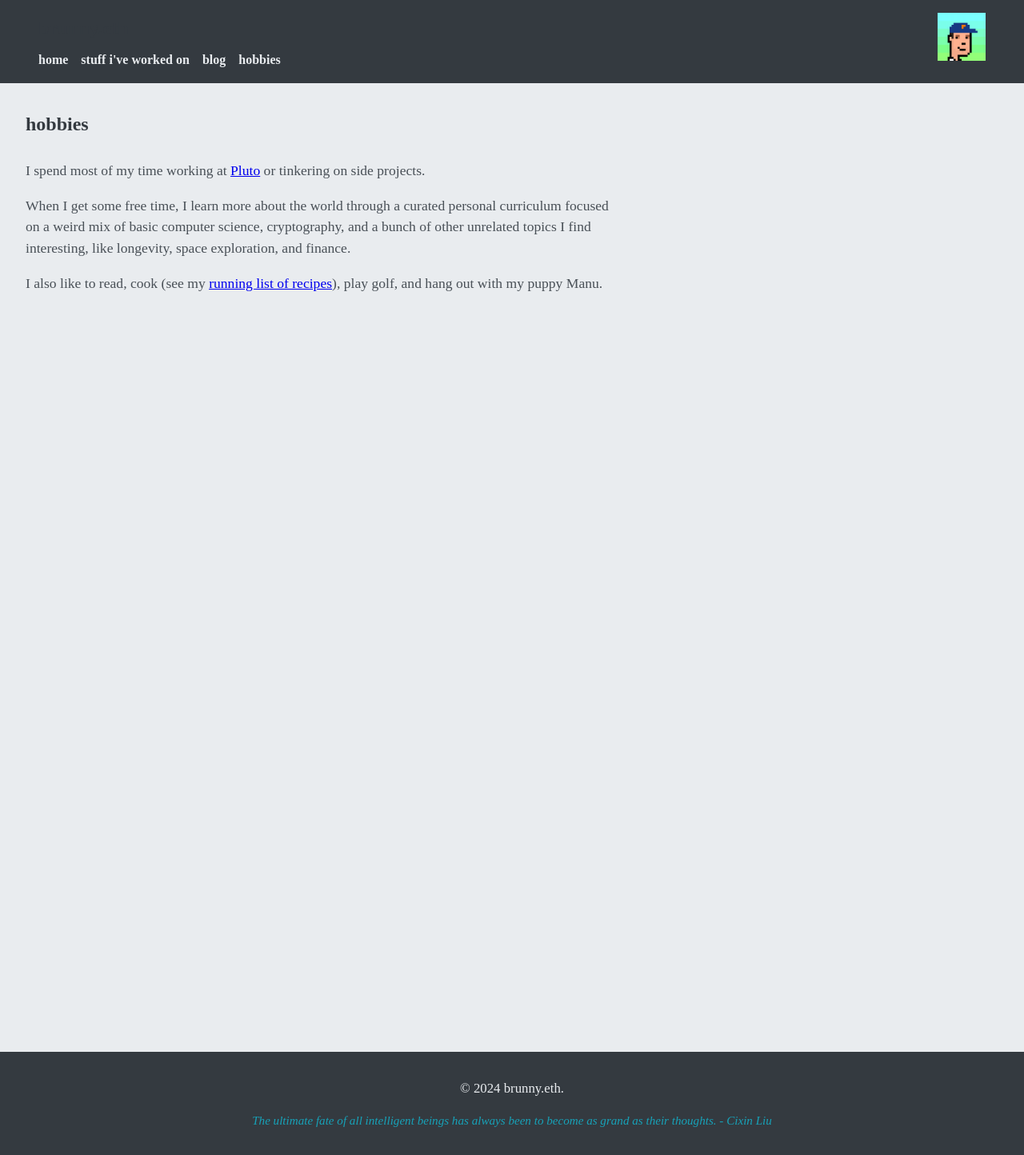
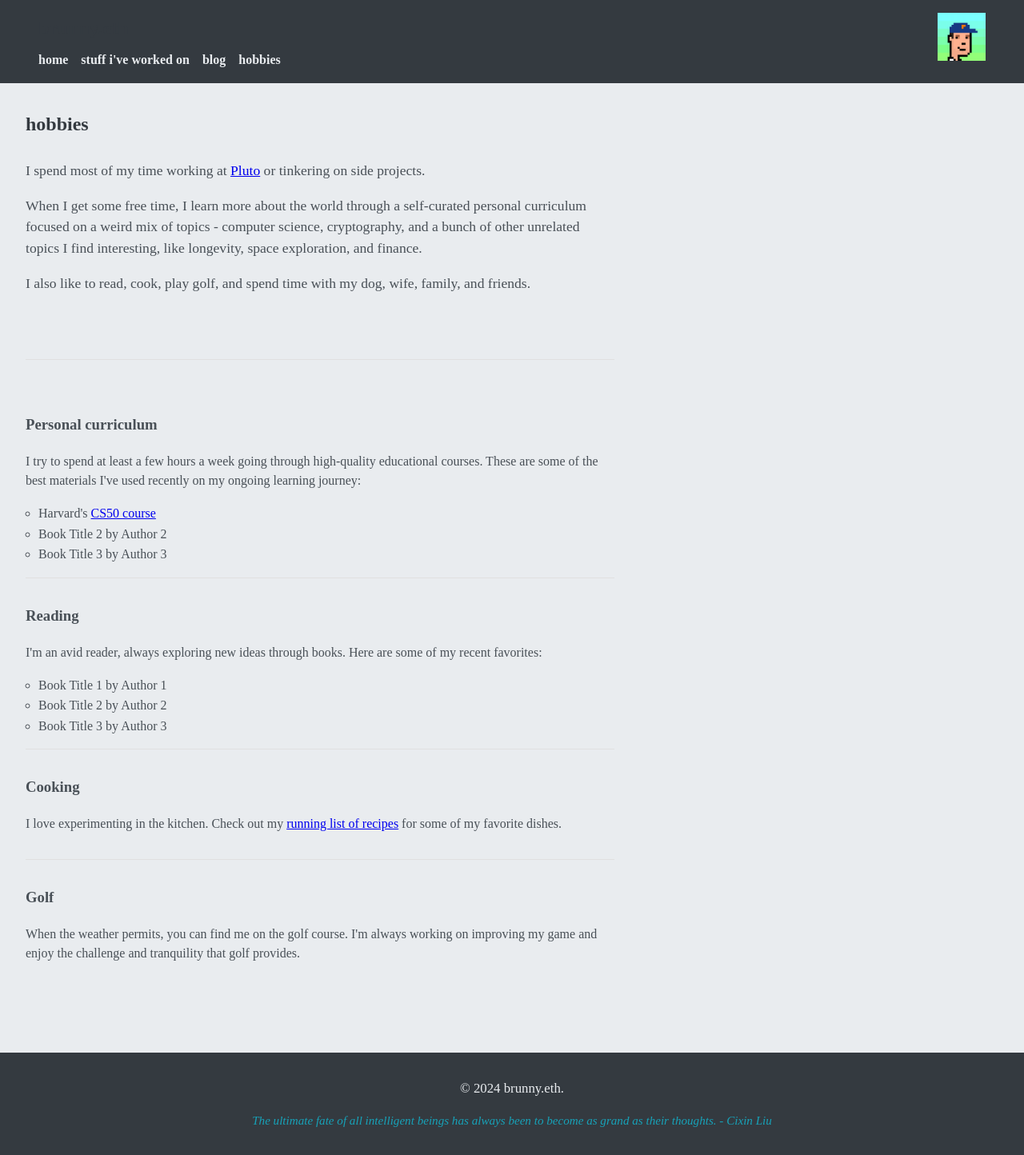
Before and after one commit to brunny-eth/personal-website-project, a Jekyll site: the page built from hobbies.md, in a window 1280 px wide. Shown: the whole page at 80% size. Built offline with Jekyll 4.4.1, drawn with Linux system fonts in a browser that asks for light colours; some web fonts are replaced.

Commit message:
made changes to blog page and hobbies page, changed some styling stuff, Claude unhelpful

```diff
--- a/_posts/2024-04-26-zk-for-the-uninitiated-developer.markdown
+++ b/_posts/2024-04-26-zk-for-the-uninitiated-developer.markdown
@@ -2,7 +2,7 @@
 layout: post
 title: "ZK For the Uninitiated Developer"
 date: 2024-04-26 12:00:00 -0400
-categories: [tech, ethereum, startups]
+categories: [tech, ethereum, startups, open-source]
 ---
 
 *(This post was originally featured on [the Pluto website](https://pluto.xyz/blog/zk-for-the-uninitiated-developer))*
--- a/assets/main.scss
+++ b/assets/main.scss
@@ -159,3 +159,56 @@ footer .quote {
   color: var(--accent-color);
   margin-bottom: 0.5rem;
 }
+
+
+.featured-hobby {
+  background-color: rgba(23, 162, 184, 0.1);
+  border-left: 4px solid var(--accent-color);
+  padding: 1rem;
+  margin-bottom: 2rem;
+}
+
+.book-recommendation {
+  display: flex;
+  align-items: start;
+}
+
+.book-recommendation img {
+  width: 100px;
+  margin-right: 1rem;
+}
+
+.book-details h4 {
+  margin: 0;
+}
+
+.book-details .author {
+  font-style: italic;
+  color: var(--accent-color);
+}
+
+.hobby-list {
+  list-style-type: none;
+  padding: 0;
+}
+
+.hobby-item {
+  margin-bottom: 2rem;
+  border-bottom: 1px solid #e0e0e0;
+  padding-bottom: 1rem;
+}
+
+.hobby-item:last-child {
+  border-bottom: none;
+}
+
+.book-list {
+  padding-left: 1rem;
+}
+
+.divider {
+  border: 0;
+  height: 1px;
+  background-color: #e0e0e0;
+  margin: 2rem 0;
+}
--- a/hobbies.md
+++ b/hobbies.md
@@ -7,6 +7,37 @@ title: hobbies
 
 <div class="page-intro">
     <p>I spend most of my time working at <a href="https://pluto.xyz/">Pluto</a> or tinkering on side projects.</p>
-    <p>When I get some free time, I learn more about the world through a curated personal curriculum focused on a weird mix of basic computer science, cryptography, and a bunch of other unrelated topics I find interesting, like longevity, space exploration, and finance.</p>
-    <p>I also like to read, cook (see my <a href="https://faint-smile-2e4.notion.site/Recipes-08b512690f054e58a760e17305632620">running list of recipes</a>), play golf, and hang out with my puppy Manu.</p>
+    <p>When I get some free time, I learn more about the world through a self-curated personal curriculum focused on a weird mix of topics - computer science, cryptography, and a bunch of other unrelated topics I find interesting, like longevity, space exploration, and finance.</p>
+    <p>I also like to read, cook, play golf, and spend time with my dog, wife, family, and friends.</p>
 </div>
+
+<hr class="divider">
+
+<ul class="hobby-list">
+   <li class="hobby-item">
+    <h3>Personal curriculum</h3>
+    <p>I try to spend at least a few hours a week going through high-quality educational courses. These are some of the best materials I've used recently on my ongoing learning journey:</p>
+    <ul class="book-list">
+      <li>Harvard's <a href="https://www.youtube.com/watch?v=LfaMVlDaQ24&t=2649s">CS50 course</a></li>
+      <li>Book Title 2 by Author 2</li>
+      <li>Book Title 3 by Author 3</li>
+    </ul>
+  </li>
+  <li class="hobby-item">
+    <h3>Reading</h3>
+    <p>I'm an avid reader, always exploring new ideas through books. Here are some of my recent favorites:</p>
+    <ul class="book-list">
+      <li>Book Title 1 by Author 1</li>
+      <li>Book Title 2 by Author 2</li>
+      <li>Book Title 3 by Author 3</li>
+    </ul>
+  </li>
+  <li class="hobby-item">
+    <h3>Cooking</h3>
+    <p>I love experimenting in the kitchen. Check out my <a href="https://faint-smile-2e4.notion.site/Recipes-08b512690f054e58a760e17305632620">running list of recipes</a> for some of my favorite dishes.</p>
+  </li>
+  <li class="hobby-item">
+    <h3>Golf</h3>
+    <p>When the weather permits, you can find me on the golf course. I'm always working on improving my game and enjoy the challenge and tranquility that golf provides.</p>
+  </li>
+</ul>
```
Also changed, not shown: blog.md (+3 -3 lines). Lines whose indentation alone changed are shown as unchanged.
